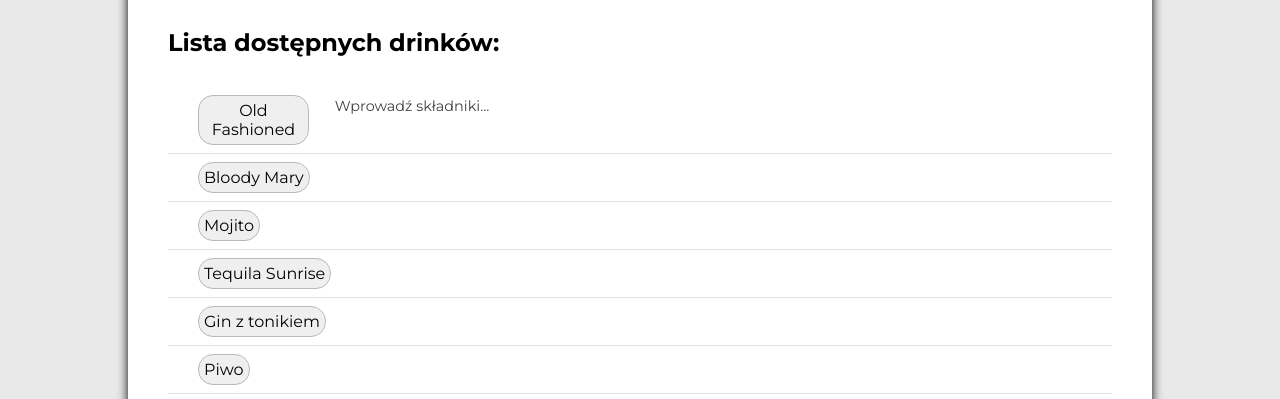
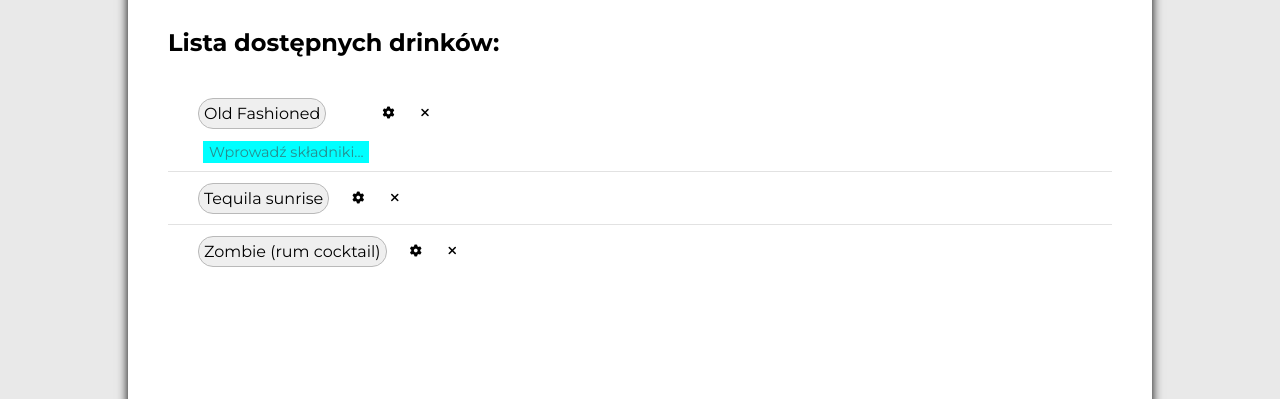
Before and after one commit to DamianMaciej/-search-for-drink, a plain HTML site: page index.html in a window 1280 px wide. Both pictures are taken after a click on the button "Old Fashioned". Shown: the part 382-781 px from the top of the page. Drawn offline with Linux system fonts and the light colour scheme.

Commit message:
Add edit/delete buttons. Fix columns.

```diff
--- a/index.html
+++ b/index.html
@@ -5,6 +5,7 @@
     <meta charset="UTF-8">
     <meta http-equiv="X-UA-Compatible" content="IE=edge">
     <meta name="viewport" content="width=device-width, initial-scale=1.0">
+    <script src="https://kit.fontawesome.com/54f4fcb0d4.js" crossorigin="anonymous"></script>
     <link rel="stylesheet" href="style.css">
     <title>Moje drineczki</title>
 </head>
@@ -22,57 +23,37 @@
             <h2>Lista dostępnych drinków:</h2>
             <ul>
                 <li>
-                    <button>Old Fashioned</button>
-                    <span class="recipe" role="textbox" contenteditable="true">Wprowadź składniki...</span>
+                    <button class="drinkName">Old Fashioned</button>
+
+                    <div class="tools">
+                        <button class="edit fas fa-gear"></i></button><button class="delete"><i
+                                class="fas fa-times"></i></button>
+                    </div>
+                    <span class="recipe" role="textbox" contenteditable="true"
+                        placeholder="Wprowadź składniki..."></span>
                 </li>
+
                 <li>
-                    <button>Bloody Mary</button>
-                    <textarea class="recipe" placeholder="Wprowadź składniki..."></textarea>
+                    <button class="drinkName">Tequila sunrise</button>
+                    <div class="tools">
+                        <button class="edit fas fa-gear"></i></button><button class="delete"><i
+                                class="fas fa-times"></i></button>
+                    </div>
+                    <span class="recipe" role="textbox" contenteditable="true"
+                        placeholder="Wprowadź składniki..."></span>
                 </li>
+
                 <li>
-                    <button>Mojito</button>
-                    <textarea class="recipe" placeholder="Wprowadź składniki..."></textarea>
+                    <button class="drinkName">Zombie (rum cocktail)</button>
+                    <div class="tools">
+                        <button class="edit fas fa-gear"></i></button><button class="delete"><i
+                                class="fas fa-times"></i></button>
+                    </div>
+
+                    <span class="recipe" role="textbox" contenteditable="true"
+                        placeholder="Wprowadź składniki..."></span>
                 </li>
-                <li>
-                    <button>Tequila Sunrise</button>
-                    <textarea class="recipe" placeholder="Wprowadź składniki..."></textarea>
-                </li>
-                <li>
-                    <button>Gin z tonikiem</button>
-                    <textarea class="recipe" placeholder="Wprowadź składniki..."></textarea>
-                </li>
-                <li>
-                    <button>Piwo</button>
-                    <textarea class="recipe" placeholder="Wprowadź składniki..."></textarea>
-                </li>
-                <li>
-                    <button>Wódka</button>
-                    <textarea class="recipe" placeholder="Wprowadź składniki..."></textarea>
-                </li>
-                <li>
-                    <button>Wino białe</button>
-                    <textarea class="recipe" placeholder="Wprowadź składniki..."></textarea>
-                </li>
-                <li>
-                    <button>Miód malinowy</button>
-                    <textarea class="recipe" placeholder="Wprowadź składniki..."></textarea>
-                </li>
-                <li>
-                    <button>Rum</button>
-                    <textarea class="recipe" placeholder="Wprowadź składniki..."></textarea>
-                </li>
-                <li>
-                    <button>Wiskey</button>
-                    <textarea class="recipe" placeholder="Wprowadź składniki..."></textarea>
-                </li>
-                <li>
-                    <button>Wino czerwone</button>
-                    <textarea class="recipe" placeholder="Wprowadź składniki..."></textarea>
-                </li>
-                <li>
-                    <button>Miód</button>
-                    <textarea class="recipe" placeholder="Wprowadź składniki..."></textarea>
-                </li>
+
             </ul>
         </div>
     </div>
--- a/main.js
+++ b/main.js
@@ -1,6 +1,6 @@
 const searchInput = document.querySelector(`.search`);
 const li = document.querySelectorAll(`li`);
-const btnInfo = [...document.querySelectorAll(`button`)];
+const btnInfo = [...document.querySelectorAll(`.drinkName`)];
 const textInfo = [...document.querySelectorAll(`span`)];
 
 const searchEngine = e => {
--- a/style.css
+++ b/style.css
@@ -73,57 +73,98 @@ h2 {
 
 ul {
     padding-bottom: 30px;
-    font-style: 23px;
+    font-size: 23px;
     list-style: none;
 }
 
 li {
-    display: flex;
-    align-items: start;
+    display: grid;
+    align-items: center;
+    grid-template-columns: auto 1fr;
+    grid-template-rows: auto;
+    justify-items: start;
+    grid-template-areas:
+        "header1 header2"
+        "footer footer";
     padding: 8px 30px;
     border-bottom: 1px solid rgb(226, 226, 226);
-}
-
-li :hover {
-    background-color: rgb(192, 192, 192);
 }
 
 li:last-child {
     border-bottom: 0;
 }
 
+.tools {
+    grid-area: "header2";
+}
+
+.tools button {
+    padding: 10px 12px;
+    border: 1px solid #fff;
+    border-radius: 20px;
+    font-size: 12px;
+    background-color: #fff;
+    cursor: pointer;
+    transition: background-color .3s;
+}
+
+.tools button:hover {
+    background-color: #ddd;
+}
+
+.edit:hover {
+    color: rgb(255, 136, 0);
+}
+
+.delete:hover {
+    color: rgb(219, 0, 0);
+}
+
 .recipe {
     display: none;
     border: none;
     outline: none;
+    grid-area: "footer";
     padding: 2px 6px;
+    margin: 10px 0px 0px 5px;
     font-family: 'Montserrat', sans-serif;
     font-size: 0.9rem;
     color: rgb(66, 66, 66);
-    width: 100%;
+    min-width: 150px;
     max-width: 100%;
+    cursor: text;
+    background-color: aqua;
 }
 
 .recipe :hover {
     background: #000;
 }
 
-button {
-    margin-right: 20px;
+.drinkName {
+    display: block;
+    grid-area: "header1";
+    margin-right: 10px;
     padding: 5px;
-    /* width: ; */
     font-family: 'Montserrat', sans-serif;
     font-size: 1rem;
     border: 1px solid rgb(185, 185, 185);
     border-radius: 15px;
+    cursor: pointer;
+    /* max-width: 200px; */
+    transition: background-color .3s;
 }
 
-@media only screen and (max-width: 800px) {
-    li {
-        flex-direction: column;
-    }
+.drinkName:hover {
+    background-color: rgb(192, 192, 192);
+}
 
-    .recipe {
-        margin: 10px 0px 0px 5px;
+[contentEditable=true]:empty:before {
+    content: attr(placeholder);
+    opacity: 0.6;
+}
+
+@media only screen and (max-width: 700px) {
+    h2 {
+        font-size: 1.3rem;
     }
 }
```
